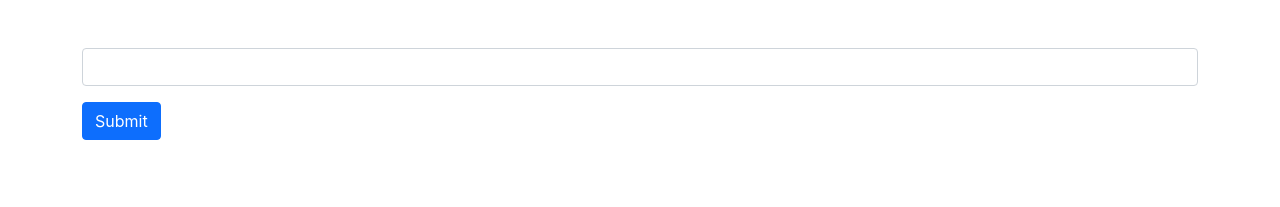
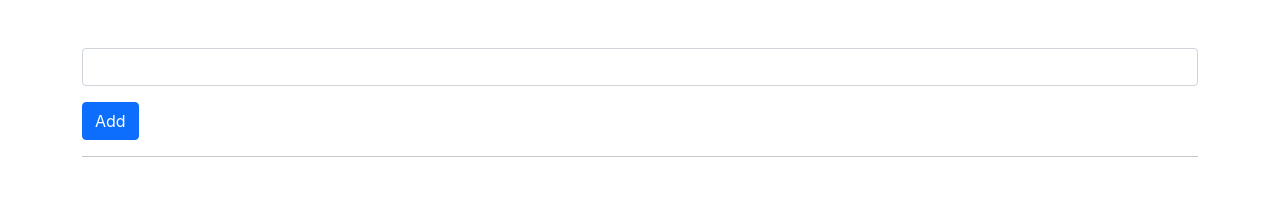
Before and after one commit to avoevodin/sber_front, a React (Create React App) app in the folder day_10_examples/: page / in a window 1280 px wide. Shown: the top 207 px of the page. Built offline with nearby package versions, Linux system fonts and the light colour scheme.

Commit message:
fixed typos

```diff
--- a/day_10_examples/src/App.js
+++ b/day_10_examples/src/App.js
@@ -8,6 +8,7 @@ function App() {
     <TodoListProvider>
       <div className="container py-5">
         <Header />
+        <hr />
         <Main />
       </div>
     </TodoListProvider >
--- a/day_10_examples/src/components/Header/Form/Form.jsx
+++ b/day_10_examples/src/components/Header/Form/Form.jsx
@@ -33,7 +33,7 @@ const Form = () => {
                 className="btn btn-primary"
                 onSubmit={submitHandler}
             >
-                Submit
+                Add
             </button>
         </form>
     );
```
